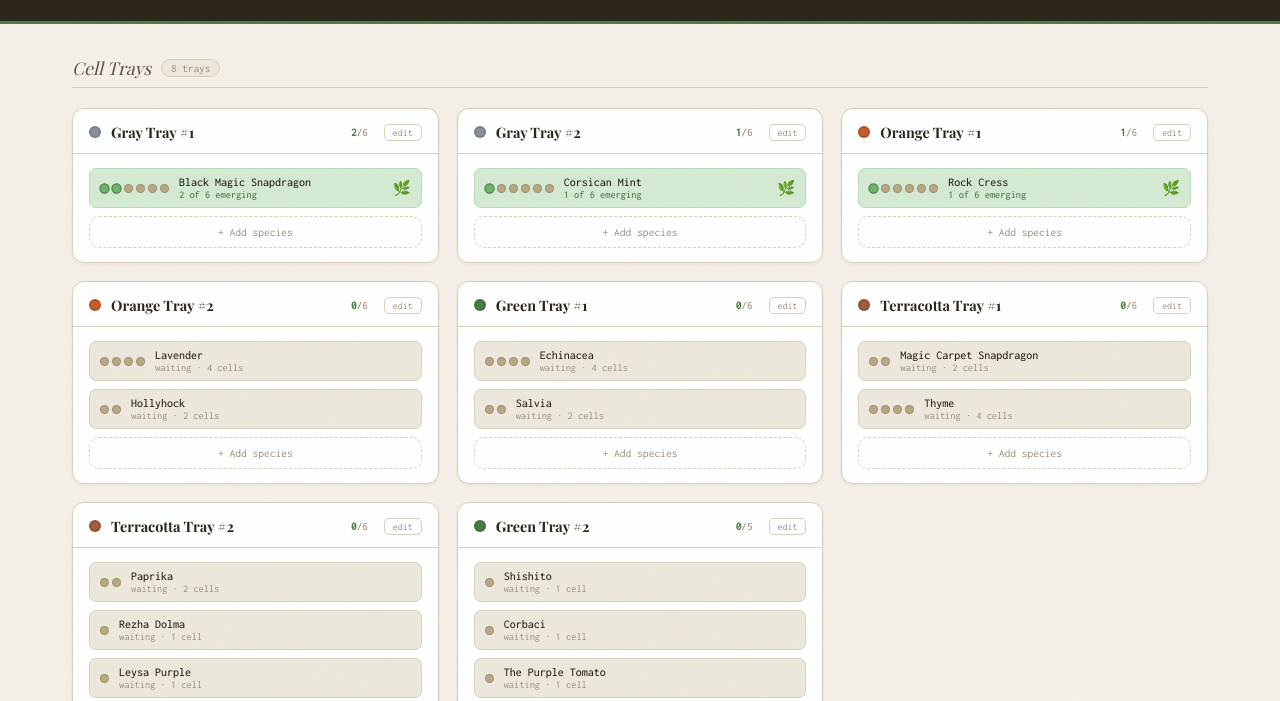
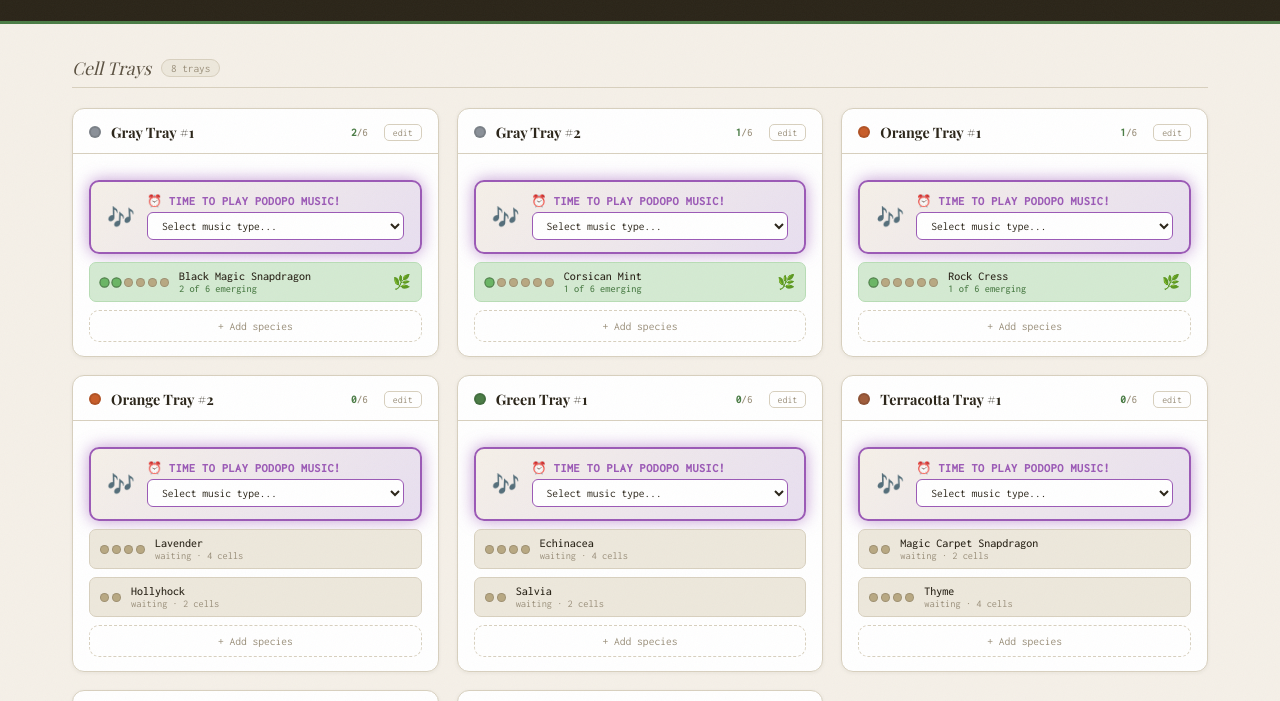
Before and after one commit to buelk/seedlingtracker, a plain HTML site: page index.html in a window 1280 px wide. Shown: the part 80-781 px from the top of the page. Drawn offline with nearby package versions, Linux system fonts and the light colour scheme; a web font is replaced by a local one.

Commit message:
feature: make them seedbois happy
10x growth, big stamens

```diff
--- a/index.html
+++ b/index.html
@@ -26,6 +26,7 @@
   --tray-orange: #c85c28;
   --tray-green: #4a7c45;
   --tray-terra: #a05c3a;
+  --euphoric: #9b59b6;
 }
 
 * { margin:0; padding:0; box-sizing:border-box; }
@@ -624,6 +625,70 @@ select.modal-input { appearance: none; -webkit-appearance: none; }
 }
 
 /* RESPONSIVE */
+/* PODOPO REMINDER */
+.podopo-reminder {
+  background: linear-gradient(135deg, #f5f0e8 0%, #e8dff0 100%);
+  border: 2px solid var(--euphoric);
+  border-radius: 10px;
+  padding: 12px 16px;
+  margin-top: 12px;
+  display: flex;
+  align-items: center;
+  gap: 12px;
+  animation: pulseGlow 2s ease-in-out infinite;
+}
+
+@keyframes pulseGlow {
+  0%, 100% { box-shadow: 0 0 8px rgba(155,89,182,.3); }
+  50% { box-shadow: 0 0 16px rgba(155,89,182,.6); }
+}
+
+.podopo-icon {
+  font-size: 1.4rem;
+  flex-shrink: 0;
+  animation: bounce 1s ease-in-out infinite;
+}
+
+@keyframes bounce {
+  0%, 100% { transform: translateY(0); }
+  50% { transform: translateY(-4px); }
+}
+
+.podopo-content { flex: 1; }
+
+.podopo-title {
+  font-size: .75rem;
+  font-weight: 700;
+  color: var(--euphoric);
+  margin-bottom: 4px;
+  text-transform: uppercase;
+  letter-spacing: .05em;
+}
+
+.podopo-select {
+  width: 100%;
+  background: #fff;
+  border: 1px solid var(--euphoric);
+  border-radius: 6px;
+  padding: 6px 10px;
+  font-family: 'Inconsolata', monospace;
+  font-size: .72rem;
+  color: var(--ink);
+  cursor: pointer;
+  outline: none;
+}
+
+.podopo-complete {
+  display: flex;
+  align-items: center;
+  gap: 8px;
+  color: var(--sprout);
+  font-size: .72rem;
+  font-weight: 500;
+}
+
+.podopo-complete .check { font-size: 1rem; }
+
 @media (max-width: 600px) {
   .header { flex-direction: column; align-items: flex-start; gap: 14px; padding: 20px 20px 18px; }
   .main { padding: 20px 16px 0; }
@@ -712,6 +777,9 @@ const TRAY_COLORS = {
   gray: '#8a9098', orange: '#c85c28', green: '#4a7c45', terracotta: '#a05c3a'
 };
 
+const PODOPO_OPTIONS = ['ahtataba', 'poodjare', 'regaaay', 'shimmyshamdickwham'];
+const PODOPO_INTERVAL = 24 * 60 * 60 * 1000; // 24 hours
+
 const DEFAULTS = {
   trays: [
     { id:'t1', color:'gray', name:'Gray Tray #1', slots:[
@@ -768,6 +836,87 @@ function lset(k,v){try{localStorage.setItem('st_'+k,JSON.stringify(v));}catch(e)
 function gd(k){return lget(k)||JSON.parse(JSON.stringify(DEFAULTS[k]));}
 function sd(k,v){lset(k,v);}
 function uid(){return 'id'+Date.now()+Math.random().toString(36).slice(2,6);}
+
+// ── PODOPO MODULE ───────────────────────────────────────────
+function initPodopoSchedule(trayId){
+  const schedule = lget('podopoSchedule') || {};
+  if(!schedule[trayId]){
+    schedule[trayId] = { nextDue: 0, lastPlayed: null, queuedCount: 0 };
+    lset('podopoSchedule', schedule);
+  }
+}
+
+function getPodopoStatus(trayId){
+  const schedule = lget('podopoSchedule') || {};
+  const traySchedule = schedule[trayId];
+  if(!traySchedule) return { isDue: false, queuedCount: 0 };
+
+  const now = Date.now();
+  const isDue = now >= traySchedule.nextDue;
+  const queuedCount = isDue ? Math.min(1, traySchedule.queuedCount + 1) : traySchedule.queuedCount;
+
+  return { isDue, queuedCount };
+}
+
+function completePodopo(trayId, musicChoice){
+  const schedule = lget('podopoSchedule') || {};
+  const now = Date.now();
+
+  schedule[trayId] = {
+    nextDue: now + PODOPO_INTERVAL,
+    lastPlayed: now,
+    lastChoice: musicChoice,
+    queuedCount: 0
+  };
+
+  lset('podopoSchedule', schedule);
+  renderTrays();
+}
+
+function renderPodopoReminder(trayId){
+  const schedule = lget('podopoSchedule') || {};
+  const traySchedule = schedule[trayId];
+  if(!traySchedule) return '';
+
+  const now = Date.now();
+  const isDue = now >= traySchedule.nextDue;
+  const lastChoice = traySchedule.lastChoice;
+
+  // Show euphoric state if played within last 24 hours
+  if(lastChoice && traySchedule.lastPlayed && (now - traySchedule.lastPlayed) < PODOPO_INTERVAL){
+    return `
+      <div class="podopo-reminder" style="animation:none;border-color:var(--sprout);background:#f0f8f0">
+        <div class="podopo-icon" style="animation:none">✓</div>
+        <div class="podopo-complete">
+          <span class="check">🎵</span>
+          <span>Seedling is euphoric :)</span>
+        </div>
+      </div>`;
+  }
+
+  if(!isDue) return '';
+
+  const options = PODOPO_OPTIONS.map(opt =>
+    `<option value="${opt}">${opt}</option>`
+  ).join('');
+
+  return `
+    <div class="podopo-reminder">
+      <div class="podopo-icon">🎶</div>
+      <div class="podopo-content">
+        <div class="podopo-title">⏰ Time to play Podopo music!</div>
+        <select class="podopo-select" onchange="handlePodopoSelect('${trayId}', this.value)">
+          <option value="">Select music type...</option>
+          ${options}
+        </select>
+      </div>
+    </div>`;
+}
+
+function handlePodopoSelect(trayId, choice){
+  if(!choice) return;
+  completePodopo(trayId, choice);
+}
 
 // ── SUMMARY ─────────────────────────────────────────────────
 function updateSummary(){
@@ -880,6 +1029,9 @@ function renderTrays(){
       </div>`;
     });
 
+    initPodopoSchedule(t.id);
+    const podopoHTML = renderPodopoReminder(t.id);
+
     card.innerHTML=`
       <div class="tray-header">
         <div class="tray-color-dot" style="background:${dotColor}"></div>
@@ -887,7 +1039,7 @@ function renderTrays(){
         <div class="tray-fraction"><span>${totalSprouted}</span>/${totalSeeds}</div>
         <button onclick="event.stopPropagation();editTray(${ti})" style="background:none;border:1px solid var(--rule);border-radius:5px;padding:2px 8px;font-size:.62rem;color:var(--ink3);cursor:pointer;font-family:'Inconsolata',monospace;margin-left:6px;">edit</button>
       </div>
-      <div class="cell-grid">${slotsHTML}
+      <div class="cell-grid">${podopoHTML}${slotsHTML}
         <button class="add-btn" onclick="event.stopPropagation();addSlot(${ti})" style="margin-top:0;width:100%;justify-content:center;">+ Add species</button>
       </div>`;
     g.appendChild(card);
```
